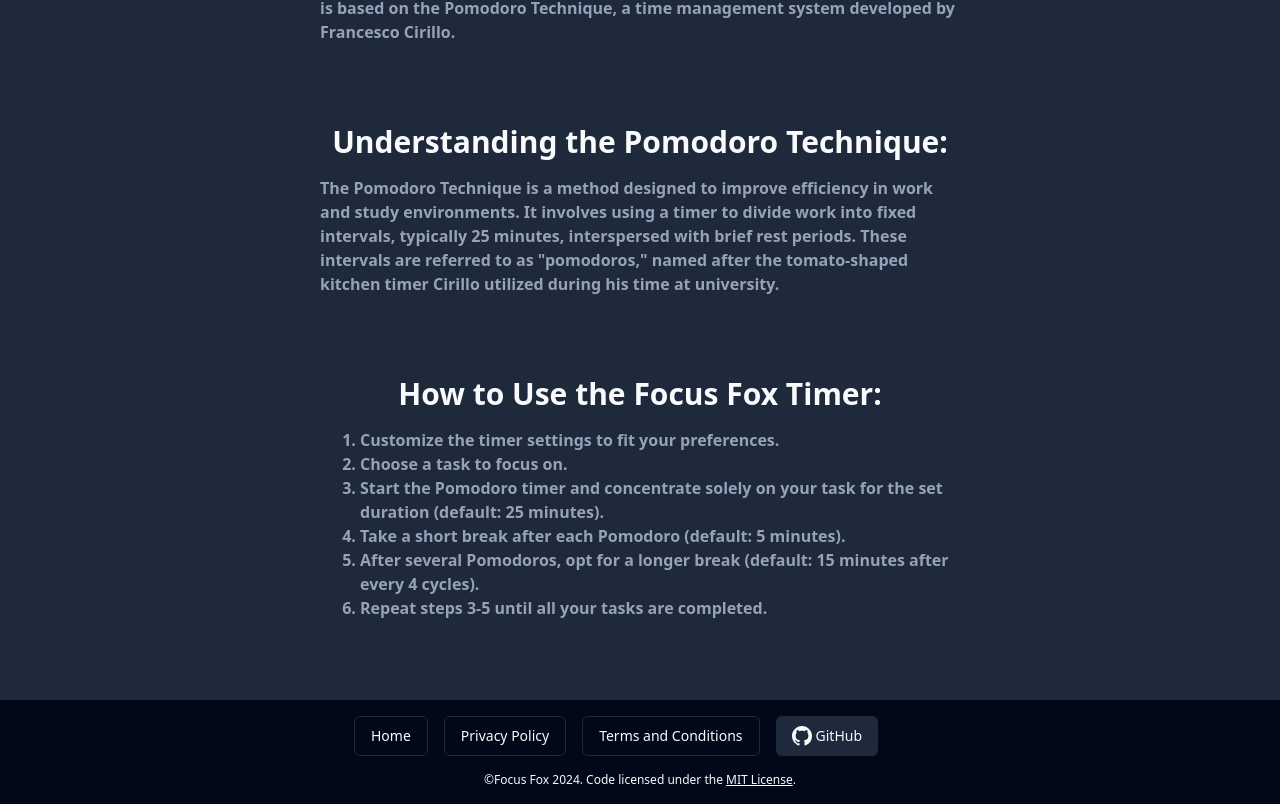
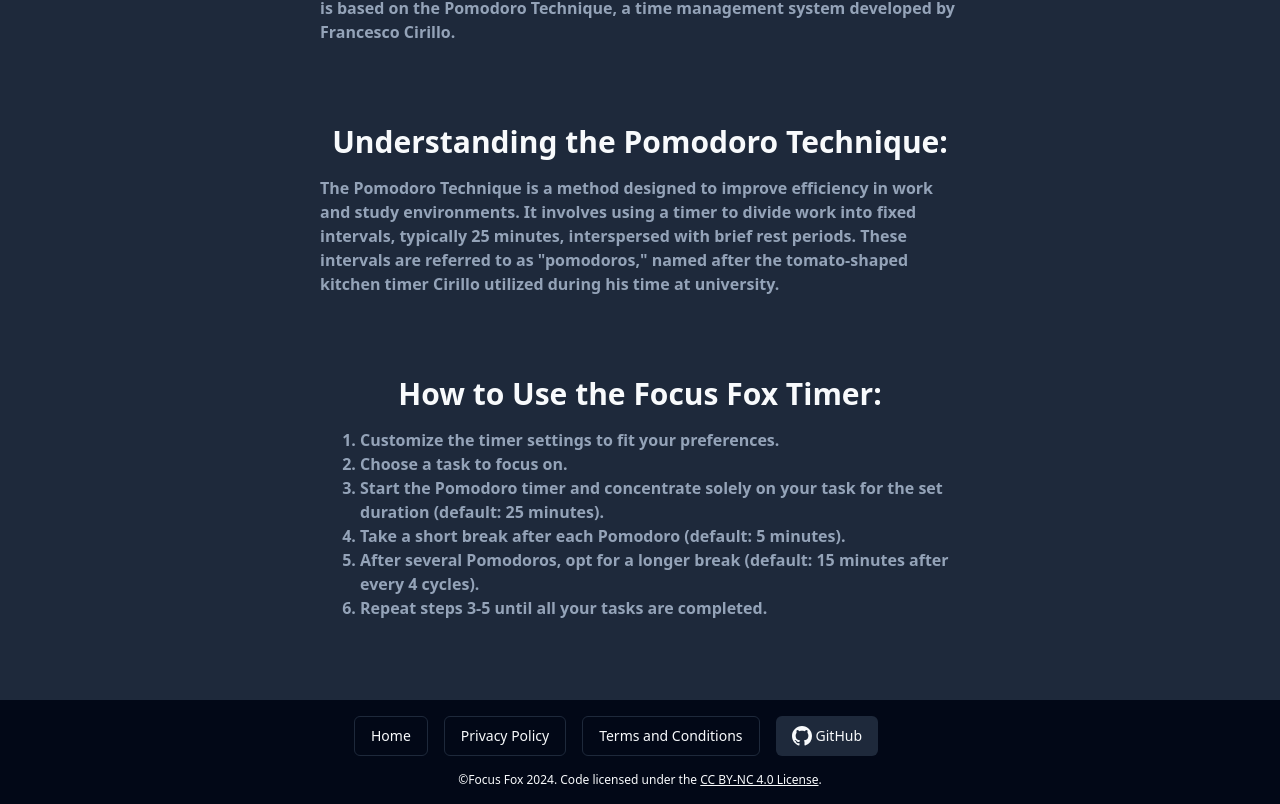
Before and after one commit to marinoffDev/Focus-Fox, a React (Vite) app: page / in a window 1280 px wide. Shown: the part 1237-2041 px from the top of the page. Built offline with nearby package versions, Linux system fonts and the light colour scheme.

Commit message:
update license text

```diff
--- a/src/components/Footer.jsx
+++ b/src/components/Footer.jsx
@@ -18,11 +18,11 @@ export default function Footer({ scrollToHome }) {
       <p className="mb-4 w-full text-center text-xs">
         ©Focus Fox {year}. Code licensed under the{" "}
         <a
-          href="https://opensource.org/licenses/MIT"
+          href="https://github.com/marinoffDev/Focus-Fox/blob/main/LICENSE"
           target="_blank"
           className="underline"
         >
-          MIT License
+          CC BY-NC 4.0 License
         </a>
         .
       </p>
```
